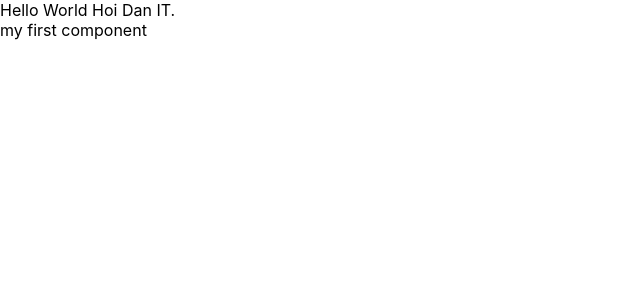
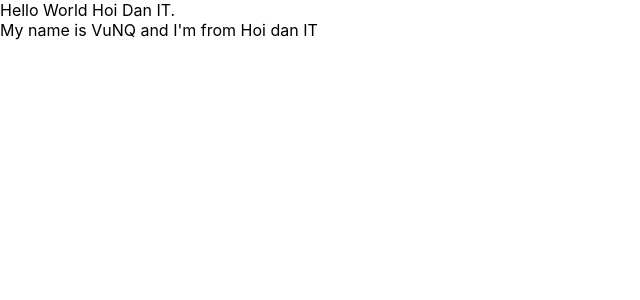
Before and after one commit to VuNQ9/test-demo-react, a React (Create React App) app: page / in a window 1280 px wide. Shown: the top 300 px of the page, without its empty margins (0-640 px from the left). Built offline with nearby package versions, Linux system fonts and the light colour scheme.

Commit message:
video 17

```diff
--- a/src/App.js
+++ b/src/App.js
@@ -3,27 +3,36 @@
 import { useDispatch, useSelector } from 'react-redux';
 import { increaseCounter, decreaseCounter } from './redux/action/counterAction';
 import MyComponent from './components/MyComponent';
-const App = () => {
-  const count = useSelector(state => state.counter.count);
-  const dispatch = useDispatch();
+import React from 'react';
 
+class App extends React.Component {
+  render() {
     return (
       <div>
         Hello World Hoi Dan IT.
         <MyComponent></MyComponent>
       </div>
-    // <div className="App">
-    //   <header className="App-header">
-    //     <img src={logo} className="App-logo" alt="logo" />
-    //     <p>
-    //       Hello World Hoi Dan IT.
-    //     </p>
-    //     <div>Count = {count}</div>
-    //     <button onClick={() => dispatch(increaseCounter())}>Increase</button>
-    //     <button onClick={() => dispatch(decreaseCounter())}>Decrease</button>
-    //   </header>
-    // </div>
     );
   }
+}
+
+// const App = () => {
+//   const count = useSelector(state => state.counter.count);
+//   const dispatch = useDispatch();
+
+//   return (
+//     <div className="App">
+//       <header className="App-header">
+//         <img src={logo} className="App-logo" alt="logo" />
+//         <p>
+//           Hello World Hoi Dan IT.
+//         </p>
+//         <div>Count = {count}</div>
+//         <button onClick={() => dispatch(increaseCounter())}>Increase</button>
+//         <button onClick={() => dispatch(decreaseCounter())}>Decrease</button>
+//       </header>
+//     </div>
+//   );
+// }
 
 export default App;
--- a/src/components/MyComponent.js
+++ b/src/components/MyComponent.js
@@ -3,10 +3,19 @@
 import React from "react";
 
 class MyComponent extends React.Component {
+
+    state = {
+        name: "VuNQ",
+        address: "Hoi dan IT",
+        age: 26
+    };
+
     //JSX
     render() {
         return (
-            <div>my first component</div>
+            <div>
+                My name is {this.state.name} and I'm from {this.state.address}
+            </div>
         );
     }
 }
```
Lines whose indentation alone changed are shown as unchanged.
